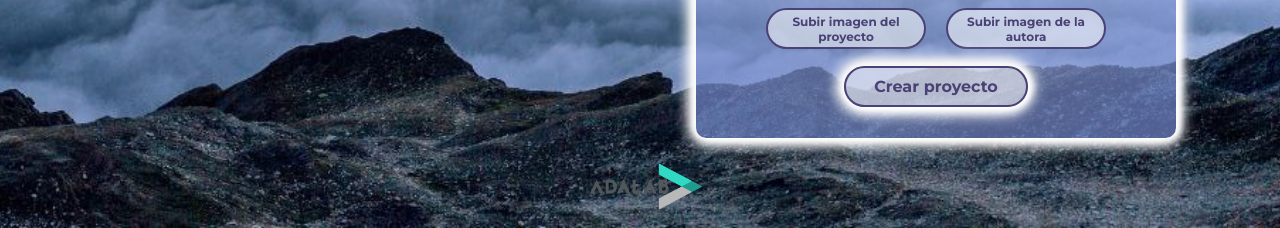
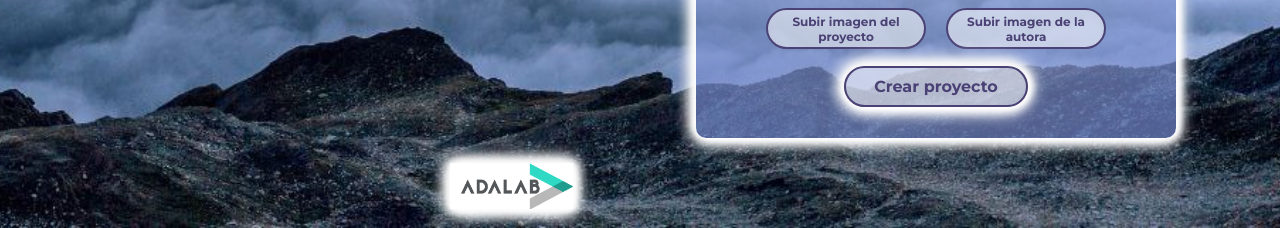
Before and after one commit to Adalab/project-promo-u-module-3-team-4, a React (Vite) app: page / in a window 1280 px wide. Shown: the part 981-1209 px from the top of the page. Built offline with nearby package versions, Linux system fonts and the light colour scheme.

Commit message:
fixed vertical scroll bug preview textarea

```diff
--- a/src/components/project/form/Form.jsx
+++ b/src/components/project/form/Form.jsx
@@ -86,6 +86,7 @@ const Form = ({data, errorName, errorSlogan, errorDesc, errorTechnologies, error
               <textarea
                 className="form__project--textarea"
                 type="text"
+                wrap='hard'
                 placeholder="Descripción *"
                 name="desc"
                 id="desc"
--- a/src/styles/layout/footer.scss
+++ b/src/styles/layout/footer.scss
@@ -5,10 +5,16 @@
     padding-bottom: 1.9rem;
     display: flex;
     justify-content: center;
+    @media (min-width: 768px){
+        justify-content: flex-start;
+        padding-left: 45rem;
+    }
     &__logo {
         &--img {
             width: 12.3rem;
             height: 4.6rem;
+            background-color: white;
+            box-shadow: 0.25rem 0.25rem 1rem #fff, 0.25rem -0.25rem 1rem #f5f5f5, -0.25rem 0.25rem 1.5rem #fff, -0.25rem -0.25rem 1.5rem #f5f5f5, 0.25rem 0 0.5rem #fff, -0.25rem 0 0.5rem #f5f5f5, 0 0.25rem 2rem #fff, 0 -0.25rem 2rem #f5f5f5;
         }
     }
 }
--- a/src/styles/layout/form.scss
+++ b/src/styles/layout/form.scss
@@ -329,6 +329,9 @@
       color: #4a4174;
       padding-top: 1.12rem;
       padding-left: 1.68rem;
+      overflow-x: auto;
+      white-space: pre-wrap;
+      overflow-y: hidden;
       &::placeholder {
         @include textStyle($montserrat, $bold, 1rem, #4a4174);
         @media (min-width: 1024px) {
--- a/src/styles/layout/preview.scss
+++ b/src/styles/layout/preview.scss
@@ -328,6 +328,8 @@
       &--desc {
         @include textStyle($poppins, $regular, 0.8rem, $greyishBrown88);
         padding-bottom: 1.81rem;
+        overflow-x: auto;
+        overflow-y: hidden;
         @media (min-width: 768px) {
           font-size: 1rem;
           padding-bottom: 0;
@@ -388,20 +390,20 @@
       }
       &--image {
         width: 7.05rem;
-        @media (min-width: 768px) {
+        @media (min-width: 1024px) {
           width: 14rem;
         }
       }
       &--job {
         @include textStyle($catamaran, $medium, 1rem, $warmGrey);
         text-align: center;
-        @media (min-width: 768px) {
+        @media (min-width: 1024px) {
           font-size: 1.4rem;
         }
       }
       &--autor {
         @include textStyle($catamaran, $bold, 1.4rem, $black80);
-        @media (min-width: 768px) {
+        @media (min-width: 1024px) {
           font-size: 1.8rem;
         }
       }
```
